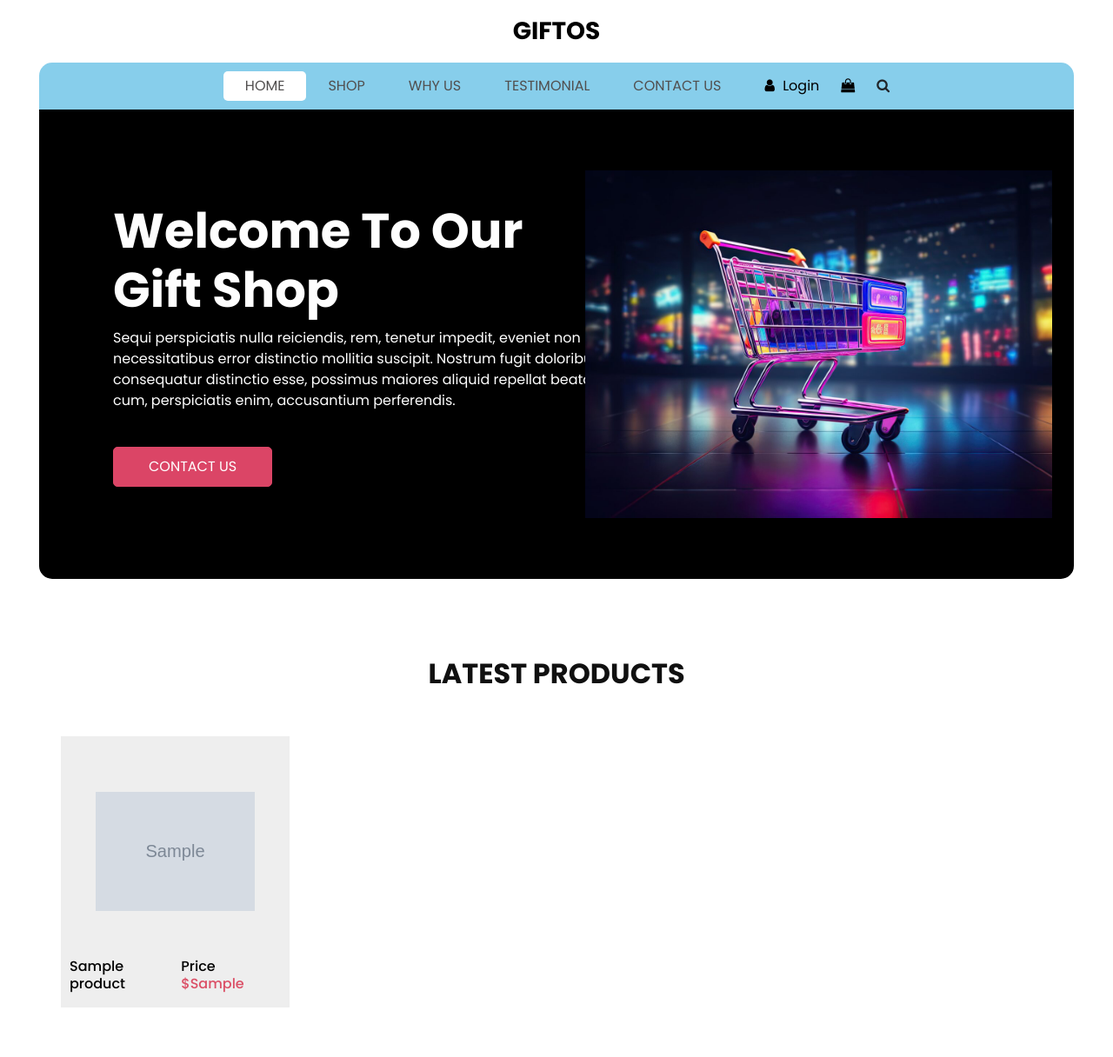
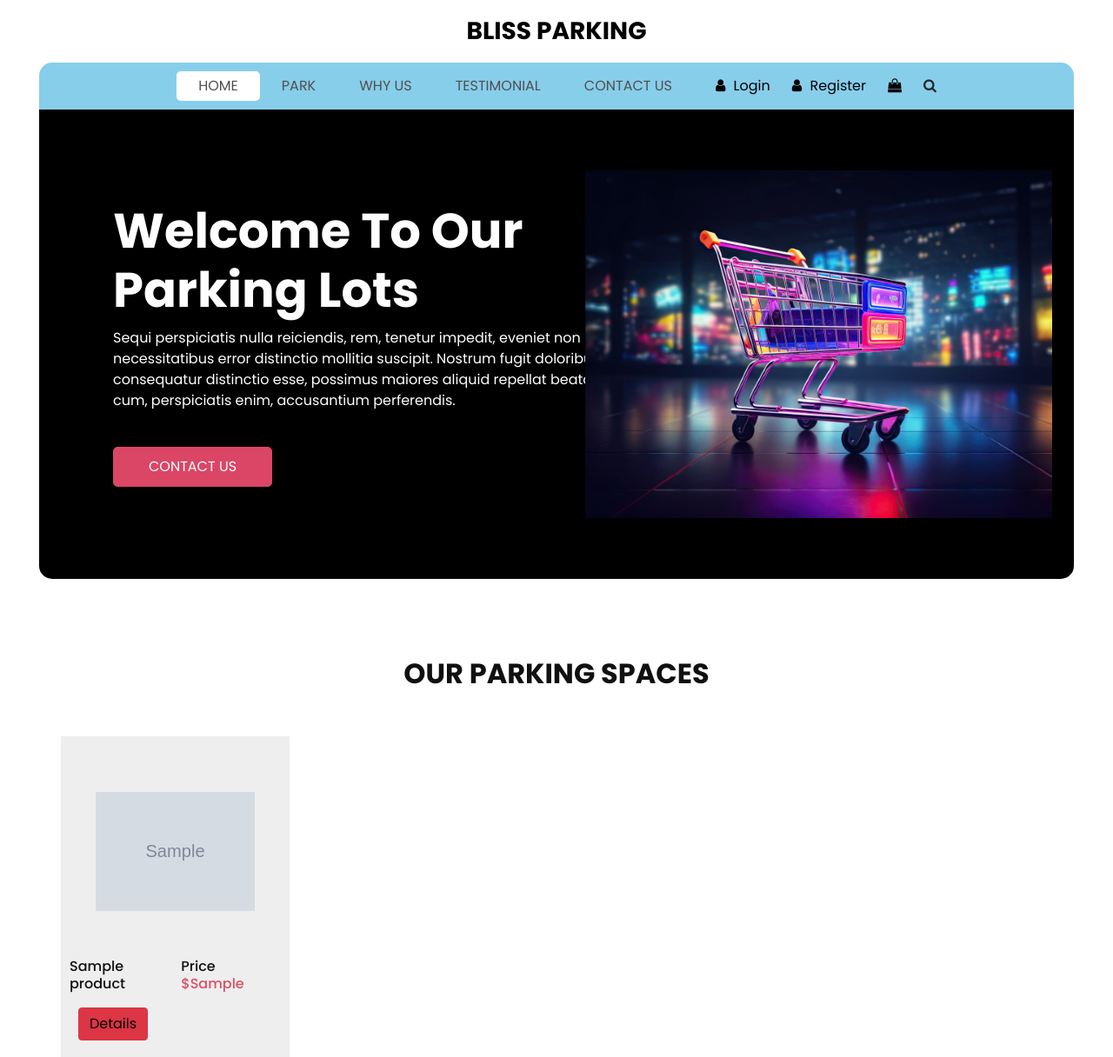
Before and after one commit to 08Derylnaboth/filement.demo, a Laravel app: page / in a window 1280 px wide. Shown: the top 1216 px of the page at 87% size. Run offline with Laravel 12, Linux system fonts and the light colour scheme; tables that the repository leaves empty hold one stand-in row (Sample ...); some libraries are stand-ins or nearby versions.

Commit message:
third iteration

```diff
--- a/app/Http/Controllers/HomeController.php
+++ b/app/Http/Controllers/HomeController.php
@@ -17,4 +17,9 @@ class HomeController extends Controller
         $product=Product::all();
         return view('home.index',compact('product'));
     }
+
+    public function product_details($id){
+        $data=Product::find($id);
+        return view('home.product_details',compact('data'));
+    }
 }
--- a/resources/views/home/css.blade.php
+++ b/resources/views/home/css.blade.php
@@ -10,7 +10,7 @@
   <link rel="shortcut icon" href="images/favicon.png" type="image/x-icon">
 
   <title>
-    Giftos
+    BLISS PARKING
   </title>
 
   <!-- slider stylesheet -->
--- a/resources/views/home/header.blade.php
+++ b/resources/views/home/header.blade.php
@@ -2,7 +2,7 @@
       <nav class="navbar navbar-expand-lg custom_nav-container ">
         <a class="navbar-brand" href="index.html">
           <span>
-            Giftos
+            BLISS PARKING
           </span>
         </a>
         <button class="navbar-toggler" type="button" data-toggle="collapse" data-target="#navbarSupportedContent" aria-controls="navbarSupportedContent" aria-expanded="false" aria-label="Toggle navigation">
@@ -16,7 +16,7 @@
             </li>
             <li class="nav-item">
               <a class="nav-link" href="shop.html">
-                Shop
+                Park
               </a>
             </li>
             <li class="nav-item">
@@ -34,12 +34,34 @@
             </li>
           </ul>
           <div class="user_option">
-            <a href="">
+          @if (Route::has('login'))
+
+          @auth
+
+          <form style ="padding:10px" method="POST" action="{{ route('logout') }}">
+                            @csrf
+
+                           <input class = "btn btn-success"type="submit" value ="logout">
+                        </form>
+
+          @else
+            <a href="{{url('/login')}}">
               <i class="fa fa-user" aria-hidden="true"></i>
               <span>
                 Login
               </span>
             </a>
+            <a href="{{url('/register')}}">
+              <i class="fa fa-user" aria-hidden="true"></i>
+              <span>
+                Register
+              </span>
+            </a>
+          @endauth
+
+
+          @endif
+
             <a href="">
               <i class="fa fa-shopping-bag" aria-hidden="true"></i>
             </a>
--- a/resources/views/home/product.blade.php
+++ b/resources/views/home/product.blade.php
@@ -2,7 +2,7 @@
     <div class="container">
       <div class="heading_container heading_center">
         <h2>
-          Latest Products
+          Our Parking Spaces
         </h2>
       </div>
       <div class="row">
@@ -26,12 +26,12 @@
                 </h6>
               </div>
 
-            </a>
+           <div style="padding:10px"><a class ="btn btn-danger" href="{{url('product_details',$products->id)}}">Details</a>
           </div>
 
           @endforeach
         </div>
-
+</div>
 
 
 
--- a/resources/views/home/slider.blade.php
+++ b/resources/views/home/slider.blade.php
@@ -9,7 +9,7 @@
                     <div class="detail-box">
                       <h1>
                         Welcome To Our <br>
-                        Gift Shop
+                        Parking Lots
                       </h1>
                       <p>
                         Sequi perspiciatis nulla reiciendis, rem, tenetur impedit, eveniet non necessitatibus error distinctio mollitia suscipit. Nostrum fugit doloribus consequatur distinctio esse, possimus maiores aliquid repellat beatae cum, perspiciatis enim, accusantium perferendis.
--- a/routes/web.php
+++ b/routes/web.php
@@ -10,7 +10,7 @@ route::get('/dashboard',[HomeController::class,'login_home'])->middleware(['auth
 
 
 //Route::get('/dashboard', function () {
-  //  return view('dashboard');
+  //  return view('home.index');
 //})->middleware(['auth', 'verified'])->name('dashboard');
 
 Route::middleware('auth')->group(function () {
@@ -20,3 +20,5 @@ Route::middleware('auth')->group(function () {
 });
 
 require __DIR__.'/auth.php';
+
+route::get('product_details/{id}',[HomeController::class,'product_details']);
```
Also changed, not shown: other parts of resources/views/home/product.blade.php (+1 -1 lines), resources/views/home/product_details.blade.php (added, +100 -0 lines).
